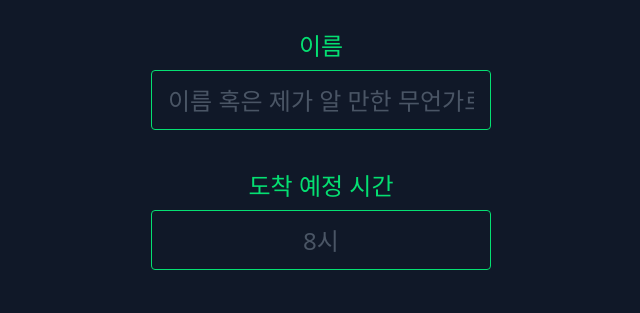
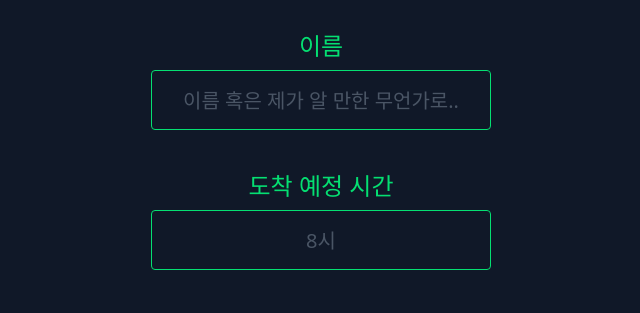
Before and after one commit to Hwangseok-Paris/Pepperoni-BirthDay, a React (Vite) app: page /registration in a window 1280 px wide. Shown: the part 178-491 px from the top of the page, without its empty margins (319-959 px from the left). Built offline with nearby package versions, Linux system fonts and the light colour scheme; no server answers.

Commit message:
라우팅시 스크롤 초기화 세팅 인풋박스 글자크기 조금 작게 최대 너비 적용(sm)

```diff
--- a/src/App.jsx
+++ b/src/App.jsx
@@ -1,10 +1,11 @@
 import "./App.css";
-import { Outlet } from "react-router-dom";
+import { Outlet, ScrollRestoration } from "react-router-dom";
 
 function App() {
   return (
     <>
-      <div className="w-screen min-h-screen bg-gray-900 text-gray-100 px-5 py-15">
+      <div className="w-screen min-h-screen bg-gray-900 text-gray-100 px-3 py-15">
+        <ScrollRestoration />
         <Outlet />
       </div>
     </>
--- a/src/components/Complete.jsx
+++ b/src/components/Complete.jsx
@@ -1,10 +1,8 @@
 export default function Complete() {
   return (
     <>
-      <div className="flex flex-col justify-center items-center py-10">
-        <div className="text-5xl font-bold text-green-400">
-          REGISTRATION COMPLETE 🎉
-        </div>
+      <div className="flex flex-col justify-center items-center py-10 mx-auto max-w-screen-sm overflow-x-hidden">
+        <div className="text-5xl font-bold text-green-400">REGISTRATION COMPLETE 🎉</div>
 
         <div className="w-full text-2xl text-[#F5F5F5] flex flex-col pt-10 pb-30">
           <span>감사합니다!</span>
@@ -12,9 +10,7 @@ export default function Complete() {
         </div>
 
         <div className="w-full flex flex-col gap-5 border border-green-400 rounded-md py-10 px-5">
-          <div className="w-full text-center font-bold text-2xl pb-10">
-            INFO
-          </div>
+          <div className="w-full text-center font-bold text-2xl pb-10">INFO</div>
           <div className="flex flex-col">
             <span className="font-bold text-green-400 text-xl">DATE </span>
             <span>2025. 10. 31(Fri)</span>
@@ -26,13 +22,7 @@ export default function Complete() {
               SURFERS BOOTH{" "}
               <span
                 className="break-all text-blue-500"
-                onClick={() =>
-                  window.open(
-                    "https://www.instagram.com/surfersbooth_mw/",
-                    "_blank"
-                  )
-                }
-              >
+                onClick={() => window.open("https://www.instagram.com/surfersbooth_mw/", "_blank")}>
                 (@Surfersbooth_mw)
               </span>{" "}
             </span>
@@ -43,9 +33,7 @@ export default function Complete() {
             <span className="">8:00 PM</span>
           </div>
           <div className="flex flex-col">
-            <span className="font-bold text-green-400 text-xl">
-              DOOR CLOSE{" "}
-            </span>
+            <span className="font-bold text-green-400 text-xl">DOOR CLOSE </span>
             <span className="">1:00 AM</span>
           </div>
         </div>
--- a/src/components/Registration.jsx
+++ b/src/components/Registration.jsx
@@ -51,7 +51,7 @@ export default function Registration() {
               </label>
               <input
                 type="text"
-                className="w-85 h-15 border border-green-400 rounded text-2xl px-4 text-center focus:outline-none placeholder:text-gray-600"
+                className="w-85 h-15 border border-green-400 rounded text-xl px-4 text-center focus:outline-none placeholder:text-gray-600"
                 placeholder="이름 혹은 제가 알 만한 무언가로.."
                 value={name}
                 onChange={(e) => setName(e.target.value)}
@@ -63,7 +63,7 @@ export default function Registration() {
               </label>
               <input
                 type="text"
-                className="w-85 h-15 border border-green-400  rounded text-2xl px-4 text-center focus:outline-none placeholder:text-gray-600"
+                className="w-85 h-15 border border-green-400  rounded text-xl px-4 text-center focus:outline-none placeholder:text-gray-600"
                 placeholder="8시"
                 value={eta}
                 onChange={(e) => setEta(e.target.value)}
@@ -85,8 +85,7 @@ export default function Registration() {
               <button
                 type="submit"
                 disabled={loading || !name.trim() || !eta.trim()}
-                className="w-full h-20 border border-green-400 bg-green-400/50 text-white rounded-sm text-xl disabled:opacity-50 disabled:cursor-not-allowed"
-              >
+                className="w-full h-20 border border-green-400 bg-green-400/50 text-white rounded-sm text-xl disabled:opacity-50 disabled:cursor-not-allowed">
                 {loading ? "등록 중..." : "등록하기"}
               </button>
             </div>
```
